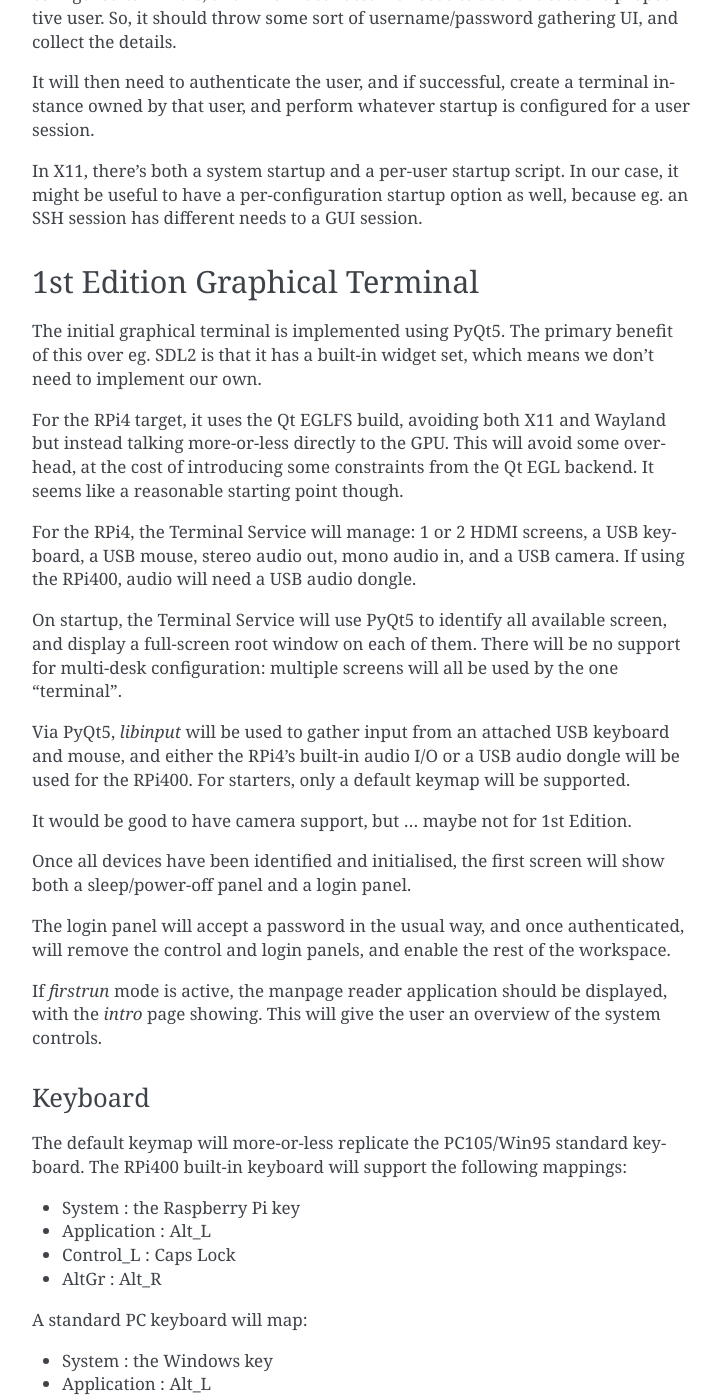
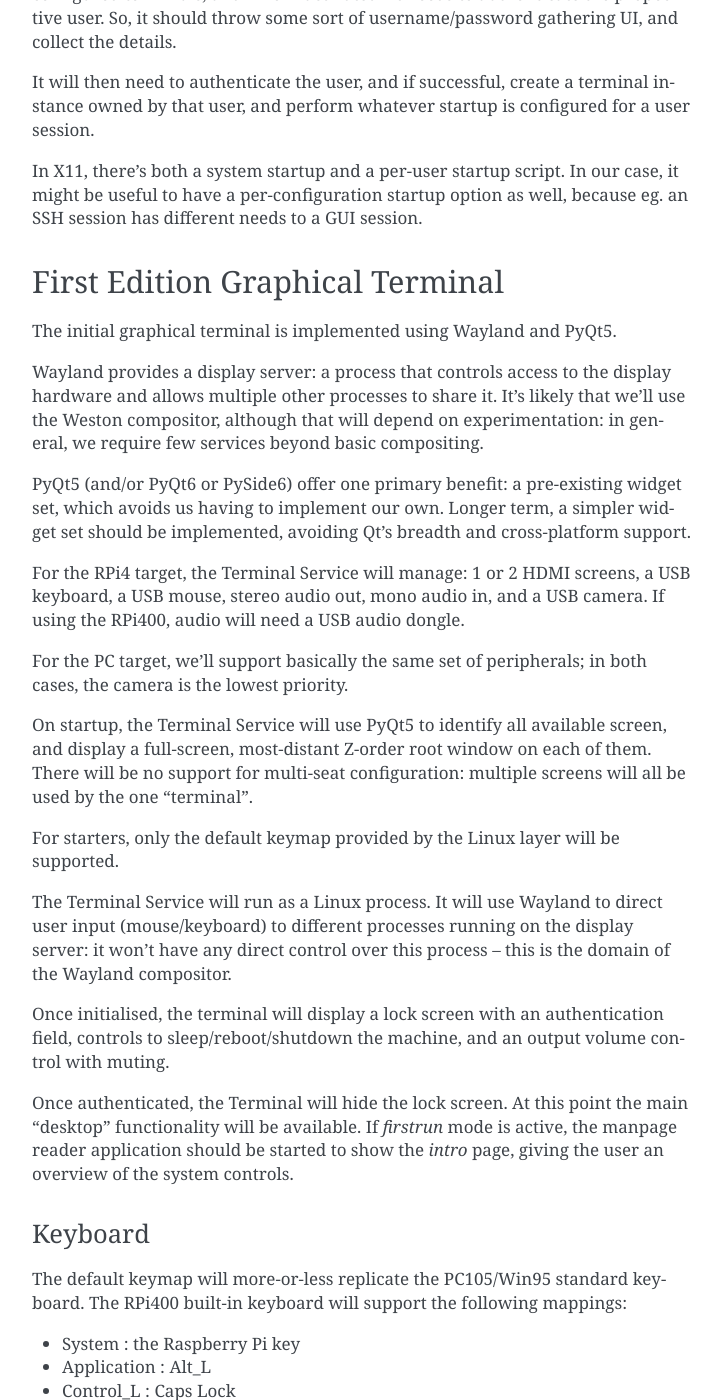
Before and after one commit to darqos/darqos, a Sphinx documentation site: the page built from doc/terminal.rst, in a window 1280 px wide and 1400 px high, scrolled down 563 px. Shown: the whole window, without its empty margins (388-1109 px from the left). Built offline with Sphinx 7.4.7, drawn with Linux system fonts in a browser that asks for light colours; some of the changed text lies outside the part shown.

Commit message:
Bunch of updates.

```diff
--- a/doc/terminal.rst
+++ b/doc/terminal.rst
@@ -38,46 +38,54 @@
 GUI session.
 
 
-1st Edition Graphical Terminal
-------------------------------
+First Edition Graphical Terminal
+--------------------------------
 
-The initial graphical terminal is implemented using PyQt5.  The
-primary benefit of this over eg. SDL2 is that it has a built-in widget
-set, which means we don't need to implement our own.
+The initial graphical terminal is implemented using Wayland and
+PyQt5.
 
-For the RPi4 target, it uses the Qt EGLFS build, avoiding both X11 and
-Wayland but instead talking more-or-less directly to the GPU.  This
-will avoid some overhead, at the cost of introducing some constraints
-from the Qt EGL backend.  It seems like a reasonable starting point
-though.
+Wayland provides a display server: a process that controls access to
+the display hardware and allows multiple other processes to share
+it.  It's likely that we'll use the Weston compositor, although that
+will depend on experimentation: in general, we require few services
+beyond basic compositing.
 
-For the RPi4, the Terminal Service will manage: 1 or 2 HDMI screens, a
-USB keyboard, a USB mouse, stereo audio out, mono audio in, and a USB
-camera.  If using the RPi400, audio will need a USB audio dongle.
+PyQt5 (and/or PyQt6 or PySide6) offer one primary benefit: a
+pre-existing widget set, which avoids us having to implement our own.
+Longer term, a simpler widget set should be implemented, avoiding Qt's
+breadth and cross-platform support.
+
+For the RPi4 target, the Terminal Service will manage: 1 or 2 HDMI
+screens, a USB keyboard, a USB mouse, stereo audio out, mono audio in,
+and a USB camera.  If using the RPi400, audio will need a USB audio
+dongle.
+
+For the PC target, we'll support basically the same set of
+peripherals; in both cases, the camera is the lowest priority.
 
 On startup, the Terminal Service will use PyQt5 to identify all
-available screen, and display a full-screen root window on each of
-them.  There will be no support for multi-desk configuration: multiple
-screens will all be used by the one "terminal".
+available screen, and display a full-screen, most-distant Z-order root
+window on each of them.  There will be no support for multi-seat
+configuration: multiple screens will all be used by the one
+"terminal".
 
-Via PyQt5, `libinput` will be used to gather input from an attached
-USB keyboard and mouse, and either the RPi4's built-in audio I/O or a
-USB audio dongle will be used for the RPi400.  For starters, only a
-default keymap will be supported.
+For starters, only the default keymap provided by the Linux layer will
+be supported.
 
-It would be good to have camera support, but ... maybe not for 1st
-Edition.
+The Terminal Service will run as a Linux process.  It will use Wayland
+to direct user input (mouse/keyboard) to different processes running
+on the display server: it won't have any direct control over this
+process -- this is the domain of the Wayland compositor.
 
-Once all devices have been identified and initialised, the first
-screen will show both a sleep/power-off panel and a login panel.
+Once initialised, the terminal will display a lock screen with an
+authentication field, controls to sleep/reboot/shutdown the machine,
+and an output volume control with muting.
 
-The login panel will accept a password in the usual way, and once
-authenticated, will remove the control and login panels, and enable
-the rest of the workspace.
-
-If *firstrun* mode is active, the manpage reader application should be
-displayed, with the *intro* page showing.  This will give the user an
-overview of the system controls.
+Once authenticated, the Terminal will hide the lock screen.  At this
+point the main "desktop" functionality will be available.  If
+*firstrun* mode is active, the manpage reader application should be
+started to show the *intro* page, giving the user an overview of the
+system controls.
 
 Keyboard
 ~~~~~~~~
@@ -126,9 +134,9 @@
 Search
 ~~~~~~
 
-The search panel is the central interface for locating objects of
-interest to the user.  It integrates access to all the searching
-abilities of DarqOS, plus access to Internet search.
+The search panel is the central interface for locating existing
+objects of interest to the user.  It integrates access to all the
+searching abilities of DarqOS, plus access to Internet search.
 
 The search panel is invoked with a *System-S* shortcut.
 
@@ -171,6 +179,31 @@
 The set of slash-commands will be augmented over time.  1st Edition
 will provide a few basic operations.
 
+Menu
+~~~~
+
+A system menu will be available at any time, accessed perhaps using
+the combination of the System key and a context-click (?) providing an
+alternative method of invoking the New, Search, or Event overlays,
+plus the ability to Lock, Logout, Reboot, or Shutdown the system.
+
+Switcher
+~~~~~~~~
+
+The Terminal service should provide a means of switching between open
+windows: the equivalent of Alt-Tab.  This might end up being
+implemented by Weston, initially.
+
+Object Properties
+~~~~~~~~~~~~~~~~~
+
+There should be a way to easily access the system information about an
+object.  This would include metadata, indexing, and history.  You
+should be able to edit the metadata -- eg. add a tag, view the
+history, and .. not sure about indexing?
+
+This might be another system-wide hotkey?
+
 
 Future Editions
 ---------------
@@ -178,6 +211,22 @@
 Future editions will move towards using a dedicated base OS, and
 consequently, most likely no longer using Qt.  It's likely that EGL
 will continue to be used as the abstraction for the underlying GPU,
-with a graphical toolkit overlying that.  On option would be to use a
-widget server model, perhaps similar to O/mero from PlanB.  Or it
-might be a more traditional library-based approach.
+with a display manager overlying that.  Type Lenses and Tools will use
+a standard widget set to provide UI elements.  One option would be to
+use a widget server model, perhaps similar to O/mero from PlanB.  Or
+it might be a more traditional library-based approach.
+
+It's also possible that we'll move away from Wayland and/or Weston to
+a dedicated display manager and compositor.
+
+
+Architecture
+------------
+
+The Terminal service will be implemented as a Linux Python process,
+using PyQt5 to provide the GUI, and a callback-based Qt event loop (as
+is used by various Qt-based type lenses).
+
+It will communicate using the system IPC with the p-kernel.  It will
+interact with other services to populate the New, Search, and Event
+overlays.
```
Also changed, not shown: other parts of doc/terminal.rst (+1 -1 lines).
